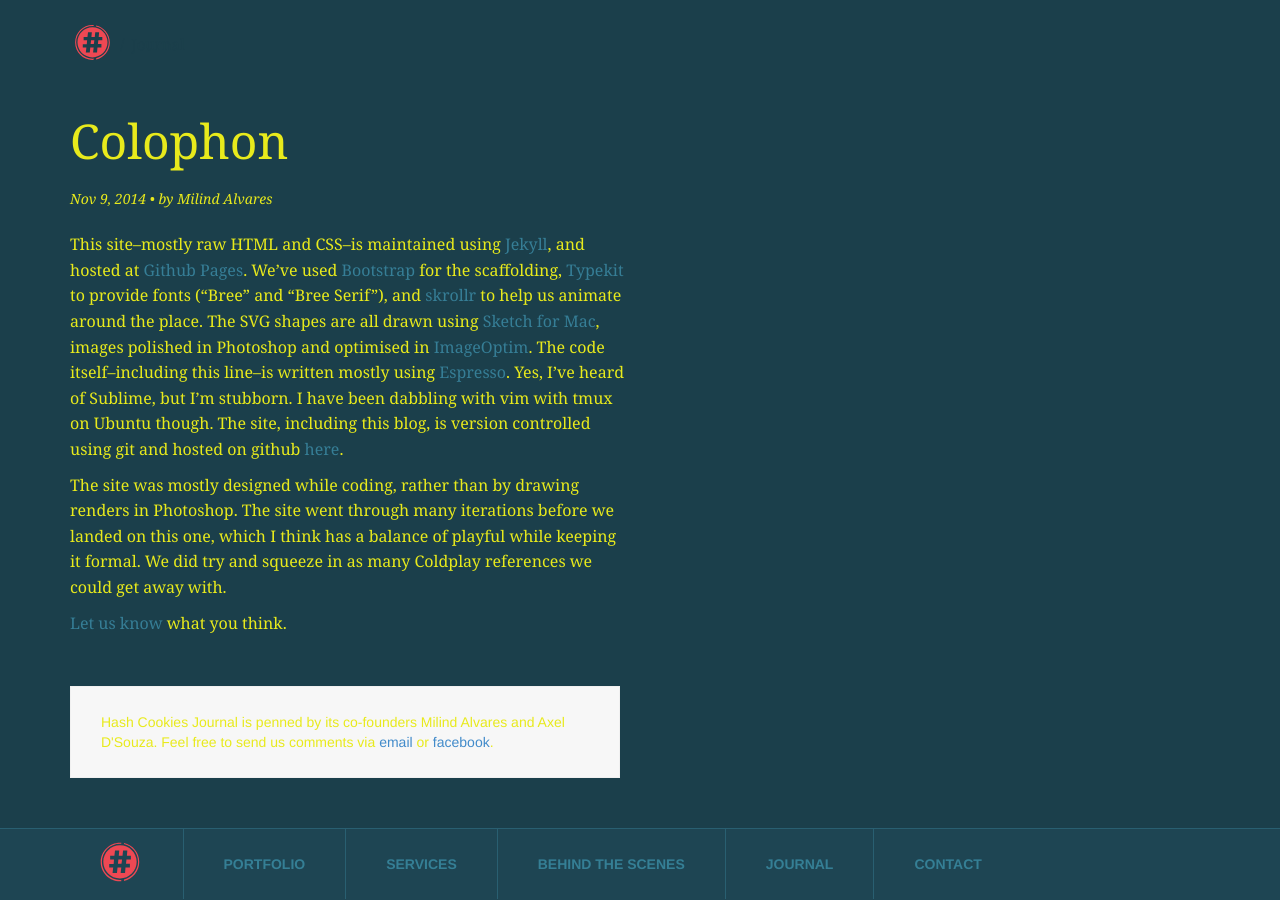
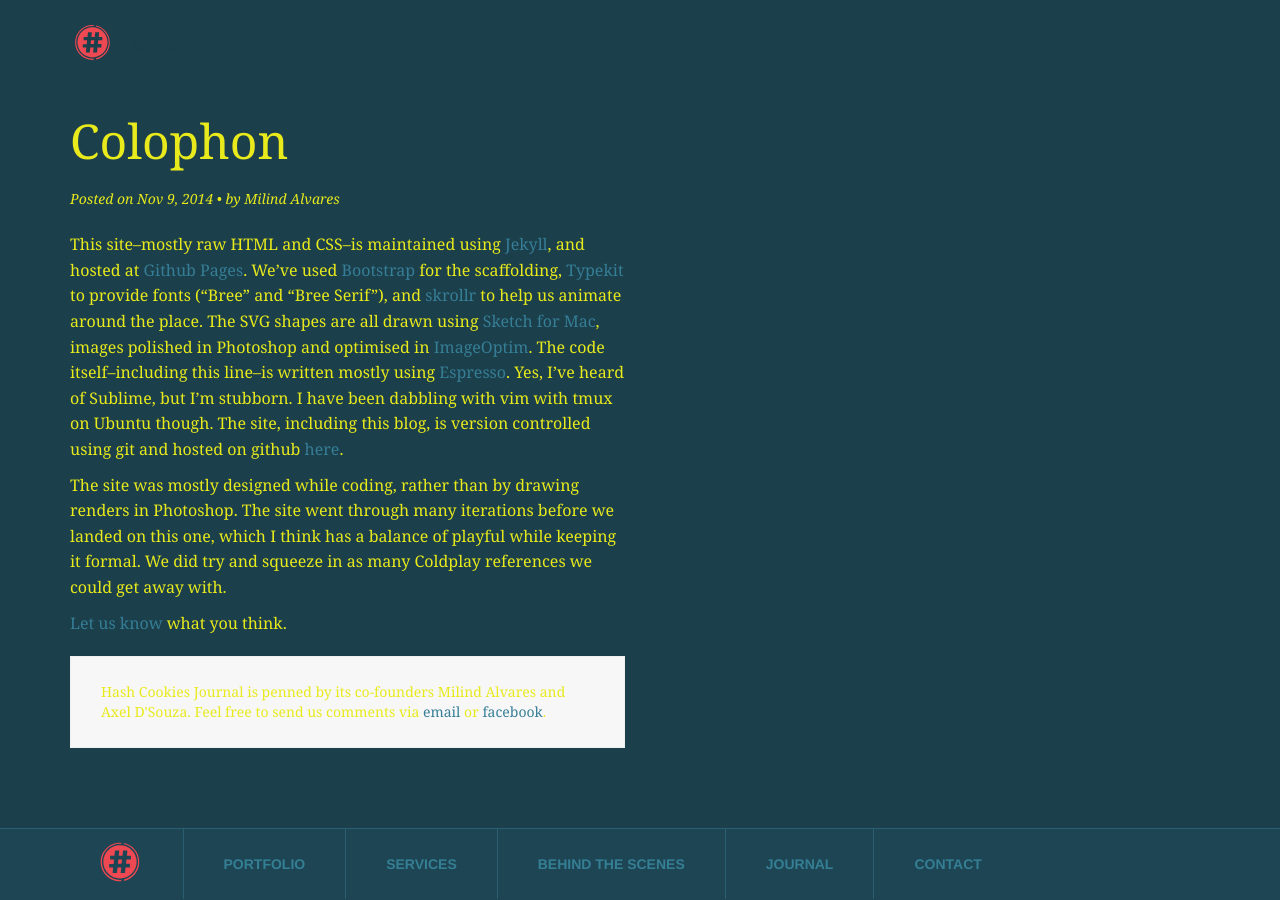
Before and after one commit to HashCookies/hashcookies.github.io, a Jekyll site: the page built from _posts/2014-11-09-colophon.markdown, in a window 1280 px wide. Built offline with Jekyll 4.4.1, drawn with Linux system fonts in a browser that asks for light colours; nearby versions of some CDN libraries; comment, search, counter and statistics services are not loaded.

Commit message:
General fixes

```diff
--- a/_layouts/post.html
+++ b/_layouts/post.html
@@ -18,18 +18,19 @@
 			<div class="post">
 			  <header class="blog-post-header">
 			    <h1 class="post-title">{{ page.title }}</h1>
-			    <p class="post-meta">{{ page.date | date: "%b %-d, %Y" }}{% if page.author %} • by {{ page.author }}{% endif %}{% if page.meta %} • {{ page.meta }}{% endif %}</p>
+			    <p class="post-meta">Posted on {{ page.date | date: "%b %-d, %Y" }}{% if page.author %} • by {{ page.author }}{% endif %}{% if page.meta %} • {{ page.meta }}{% endif %}</p>
 			  </header>
 
 			  <article class="post-content">
 			    {{ content }}
 			  </article>
 
-			</div>
-		</div>
-		<div class="col-md-12">
-			<div id="blog-footer">
-				Hash Cookies Journal is penned by its co-founders Milind Alvares and Axel D'Souza. Feel free to send us comments via <a href="mailto:fresh@hashcooki.es">email</a> or <a href="http://facebook.com/hashcooks">facebook</a>.
+			  <footer>
+			  	<div id="blog-footer">
+			  		Hash Cookies Journal is penned by its co-founders Milind Alvares and Axel D'Souza. Feel free to send us comments via <a href="mailto:fresh@hashcooki.es">email</a> or <a href="http://facebook.com/hashcooks">facebook</a>.
+			  	</div>
+			  </footer>
+
 			</div>
 		</div>
 	</div>
--- a/_sass/_style.scss
+++ b/_sass/_style.scss
@@ -910,7 +910,7 @@
 }
 
 .modal {
-	color: $black;
+	color: $dark;
 	background: transparentize($darkBlue, 0.3);
 	z-index: 50001;
 	.modal-content {
@@ -2031,6 +2031,9 @@
 		font-weight: 300;
 		margin: 20px 0 22px;
 	}
+	.post-content {
+		margin-top: 20px;
+	}
 }
 
 @media (min-width: $screen-xs-max) {
@@ -2065,7 +2068,7 @@
 #blog-footer {
 	background: #f7f7f7;
 	border: 1px solid #f0f0f0;
-	max-width: 550px;
+	margin-top: 20px;
 	padding: 25px 30px;
 	margin-bottom: 30px;
 	font-weight: 100;
```
